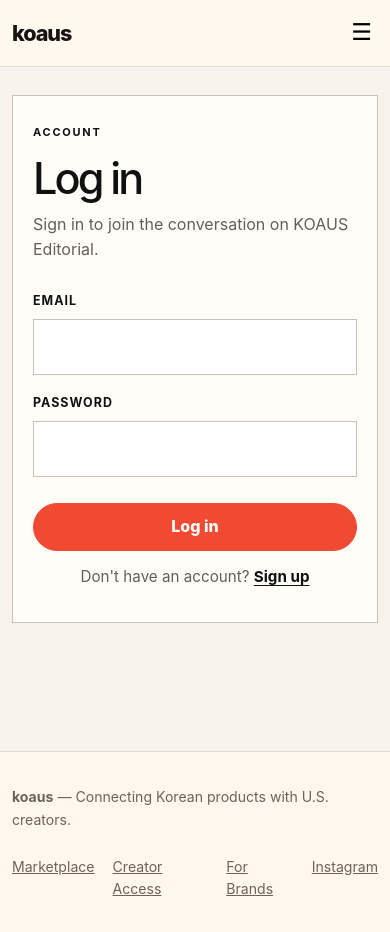
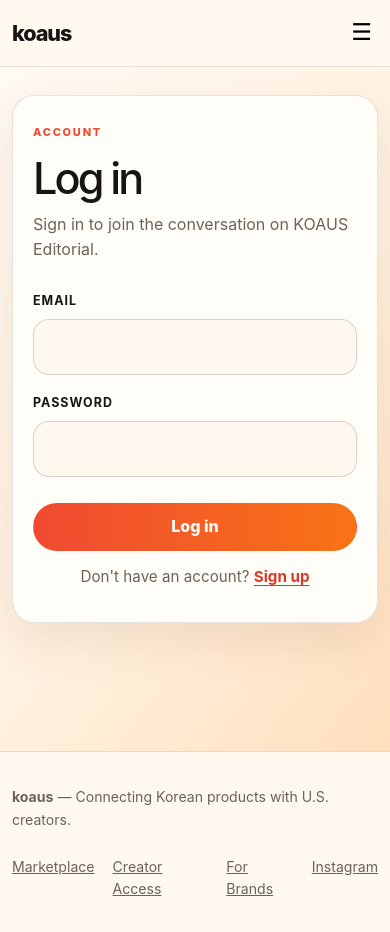
Before and after one commit to Jubileekim/koaus-validation-mvp, a React (Vite) app: page /login in a window 390 px wide. Shown: the top 932 px of the page. Built offline with nearby package versions, Linux system fonts and the light colour scheme; no server answers.

Commit message:
style: align auth UI with KOAUS warm palette

```diff
--- a/src/components/layout/Header.jsx
+++ b/src/components/layout/Header.jsx
@@ -12,15 +12,9 @@
   const [loggingOut, setLoggingOut] = useState(false)
   const [logoutError, setLogoutError] = useState('')
 
-  if (isLoading) {
+  if (isLoading || !isAuthenticated || !user) {
     return null
   }
-
-  const returnFrom = getSafeReturnTo(
-    `${location.pathname}${location.search}`,
-  )
-  const authLinkState =
-    returnFrom !== '/' ? { from: returnFrom } : undefined
 
   async function handleLogout() {
     if (loggingOut) {
@@ -54,7 +48,6 @@
     .filter(Boolean)
     .join(' ')
 
-  if (isAuthenticated && user) {
   return (
     <div className={className}>
       <span className="header-auth__name">{user.displayName}</span>
@@ -75,34 +68,36 @@
   )
 }
 
+function LoginCta({ className = '', state }) {
   return (
-    <div className={className}>
     <Link
-        className="header-auth__link"
+      className={['button', 'button--login', className]
+        .filter(Boolean)
+        .join(' ')}
       to="/login"
-        state={authLinkState}
+      state={state}
     >
       Log in
+      <span aria-hidden="true">→</span>
     </Link>
-      <Link
-        className="header-auth__link"
-        to="/signup"
-        state={authLinkState}
-      >
-        Sign up
-      </Link>
-    </div>
   )
 }
 
 export default function Header() {
   const { t } = useTranslation()
   const location = useLocation()
+  const { isAuthenticated, isLoading } = useAuth()
   const [menuOpen, setMenuOpen] = useState(false)
 
   useEffect(() => {
     setMenuOpen(false)
   }, [location.pathname])
+
+  const returnFrom = getSafeReturnTo(
+    `${location.pathname}${location.search}`,
+  )
+  const authLinkState =
+    returnFrom !== '/' ? { from: returnFrom } : undefined
 
   return (
     <header className="site-header">
@@ -137,14 +132,25 @@
         </nav>
 
         <div className="header-actions">
+          {!isLoading && isAuthenticated ? (
+            <>
               <HeaderAuthControls variant="desktop" />
 
               <Link
                 className="button button--dark"
                 to="/editorial/write"
               >
-            {t('nav.write')}
+                Write
               </Link>
+            </>
+          ) : null}
+
+          {!isLoading && !isAuthenticated ? (
+            <LoginCta
+              className="header-actions__login"
+              state={authLinkState}
+            />
+          ) : null}
 
           <button
             className="menu-toggle"
@@ -183,9 +189,13 @@
           {t('nav.brands')}
         </Link>
 
-        <Link to="/editorial/write">
-          {t('nav.write')}
-        </Link>
+        {!isLoading && isAuthenticated ? (
+          <Link to="/editorial/write">Write</Link>
+        ) : null}
+
+        {!isLoading && !isAuthenticated ? (
+          <LoginCta state={authLinkState} />
+        ) : null}
 
         <HeaderAuthControls variant="mobile" />
       </nav>
--- a/src/styles/auth.css
+++ b/src/styles/auth.css
@@ -1,8 +1,13 @@
 .auth-page {
   min-height: calc(100vh - 160px);
   padding: 48px 0 96px;
-  background: #f7f3ec;
-  color: #111;
+  color: var(--ink);
+  background: linear-gradient(
+    128deg,
+    #fffaf3 0%,
+    #fff1df 56%,
+    #ffdfbd 100%
+  );
 }
 
 .auth-shell {
@@ -11,21 +16,25 @@
 }
 
 .auth-card {
-  padding: 36px 32px 40px;
-  background: #fffdf8;
-  border: 1px solid #c8c2b7;
+  padding: 40px 36px 44px;
+  border: 1px solid rgba(55, 37, 25, 0.12);
+  border-radius: 28px;
+  background: var(--cream);
+  box-shadow: 0 18px 48px rgba(104, 50, 20, 0.1);
 }
 
 .auth-eyebrow {
   margin: 0 0 14px;
+  color: var(--brand-red-500);
   font-size: 11px;
-  font-weight: 700;
+  font-weight: 800;
   letter-spacing: 0.16em;
   text-transform: uppercase;
 }
 
 .auth-card h1 {
   margin: 0 0 12px;
+  color: var(--ink);
   font-size: clamp(2rem, 4vw, 2.8rem);
   font-weight: 500;
   line-height: 1;
@@ -34,7 +43,7 @@
 
 .auth-lead {
   margin: 0 0 28px;
-  color: #625f58;
+  color: var(--muted);
   font-size: 1rem;
   line-height: 1.6;
 }
@@ -50,6 +59,7 @@
 }
 
 .auth-form label > span {
+  color: var(--ink);
   font-size: 0.78rem;
   font-weight: 700;
   letter-spacing: 0.08em;
@@ -59,20 +69,22 @@
 .auth-form input {
   width: 100%;
   padding: 14px 16px;
-  border: 1px solid #c8c2b7;
-  border-radius: 0;
-  background: #fff;
-  color: #111;
+  border: 1px solid rgba(55, 37, 25, 0.18);
+  border-radius: 16px;
+  background: var(--paper);
+  color: var(--ink);
   font: inherit;
+  transition: border-color 0.2s ease, box-shadow 0.2s ease;
 }
 
 .auth-form input:focus {
-  outline: 2px solid #111;
-  outline-offset: 1px;
+  border-color: var(--brand-orange-500);
+  outline: none;
+  box-shadow: 0 0 0 3px rgba(249, 115, 22, 0.22);
 }
 
 .auth-form em {
-  color: #b42318;
+  color: var(--brand-red-700);
   font-size: 0.88rem;
   font-style: normal;
 }
@@ -80,9 +92,10 @@
 .auth-error {
   margin: 0;
   padding: 12px 14px;
-  border: 1px solid #f0b4ae;
-  background: #fff1f0;
-  color: #9b1c1c;
+  border: 1px solid rgba(185, 47, 32, 0.28);
+  border-radius: 16px;
+  background: var(--brand-red-100);
+  color: var(--brand-red-700);
   font-size: 0.92rem;
   line-height: 1.45;
 }
@@ -96,31 +109,75 @@
 .auth-actions .button {
   width: 100%;
   justify-content: center;
+  border-color: transparent;
+  color: #fff;
+  background: linear-gradient(
+    90deg,
+    var(--brand-red-500),
+    var(--brand-orange-500)
+  );
+  box-shadow: none;
+}
+
+.auth-actions .button:hover:not(:disabled) {
+  border-color: transparent;
+  background: linear-gradient(
+    90deg,
+    var(--brand-red-600),
+    var(--brand-orange-600)
+  );
+  box-shadow: 0 10px 22px rgba(185, 47, 32, 0.18);
 }
 
 .auth-actions .button:disabled {
   opacity: 0.55;
   cursor: not-allowed;
   transform: none;
+  box-shadow: none;
 }
 
 .auth-switch {
   margin: 0;
-  color: #625f58;
+  color: var(--muted);
   font-size: 0.95rem;
   text-align: center;
 }
 
 .auth-switch a {
-  color: #111;
-  font-weight: 650;
+  color: var(--brand-red-600);
+  font-weight: 700;
   text-decoration: underline;
   text-underline-offset: 3px;
 }
 
+.auth-switch a:hover {
+  color: var(--brand-orange-600);
+}
+
 .auth-loading {
   margin: 0;
-  color: #625f58;
+  color: var(--muted);
+}
+
+.button--login {
+  border-color: transparent;
+  color: #fff;
+  background: linear-gradient(
+    90deg,
+    var(--brand-red-500),
+    var(--brand-orange-500)
+  );
+  box-shadow: none;
+}
+
+.button--login:hover {
+  border-color: transparent;
+  background: linear-gradient(
+    90deg,
+    var(--brand-red-600),
+    var(--brand-orange-600)
+  );
+  box-shadow: 0 8px 18px rgba(185, 47, 32, 0.16);
 }
 
 .header-auth {
@@ -134,6 +191,7 @@
   overflow: hidden;
   text-overflow: ellipsis;
   white-space: nowrap;
+  color: var(--ink);
   font-size: 0.9rem;
   font-weight: 700;
 }
@@ -154,7 +212,7 @@
   border: 0;
   padding: 0;
   background: transparent;
-  color: inherit;
+  color: var(--ink);
   font: inherit;
   font-size: 0.9rem;
   font-weight: 700;
@@ -162,6 +220,7 @@
 }
 
 .header-auth__logout:hover:not(:disabled) {
+  color: var(--brand-red-600);
   text-decoration: underline;
   text-underline-offset: 3px;
 }
@@ -174,7 +233,7 @@
 .header-auth__error {
   margin: 0;
   max-width: 12rem;
-  color: #8f2a20;
+  color: var(--brand-red-700);
   font-size: 0.78rem;
   font-weight: 650;
   line-height: 1.3;
@@ -198,6 +257,11 @@
   max-width: none;
 }
 
+.mobile-menu .button--login {
+  width: fit-content;
+  margin-top: 4px;
+}
+
 @media (max-width: 900px) {
   .header-auth--desktop {
     display: none;
@@ -215,5 +279,6 @@
 
   .auth-card {
     padding: 28px 20px 32px;
+    border-radius: 22px;
   }
 }
```
Lines whose indentation alone changed are shown as unchanged.
